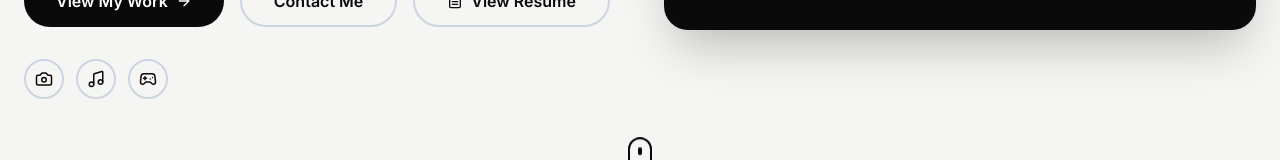
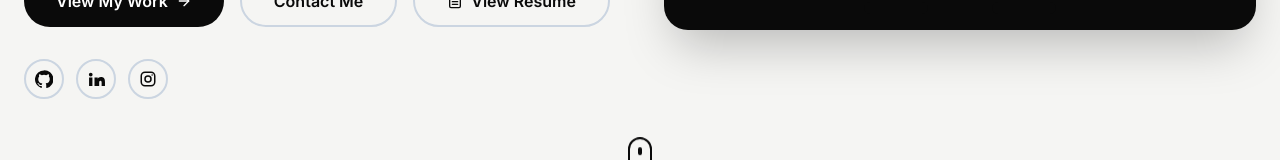
Before and after one commit to alifmassastronugroho/Portfolio, a Next.js app: page / in a window 1280 px wide. Shown: the part 576-736 px from the top of the page. Built offline with nearby package versions, Linux system fonts and the light colour scheme.

Commit message:
Clean Up

```diff
--- a/src/components/Contact.tsx
+++ b/src/components/Contact.tsx
@@ -1,7 +1,8 @@
 "use client";
 
 import { useScrollReveal } from "@/hooks/useScrollReveal";
-import { Camera, Music, Gamepad2, Mail, Send } from "lucide-react";
+import { Mail, Send } from "lucide-react";
+import { SocialIcon } from "./SocialIcons";
 import { useState } from "react";
 
 export default function Contact() {
@@ -59,9 +60,9 @@ export default function Contact() {
 
           <div className="flex gap-3 mb-4">
             {[
-              { icon: Camera, href: "https://github.com/alifmassastronugroho" },
-              { icon: Music, href: "https://www.linkedin.com/in/alif-mas-sastro-nugroho/" },
-              { icon: Gamepad2, href: "https://www.instagram.com/alifmassastronugroho/" },
+              { icon: "github" as const, href: "https://github.com/alifmassastronugroho" },
+              { icon: "linkedin" as const, href: "https://www.linkedin.com/in/alif-mas-sastro-nugroho/" },
+              { icon: "instagram" as const, href: "https://www.instagram.com/amsn_serve/" },
             ].map(({ icon: Icon, href }) => (
               <a
                 key={href}
@@ -70,13 +71,13 @@ export default function Contact() {
                 rel="noopener noreferrer"
                 className="w-12 h-12 rounded-full border-2 border-border flex items-center justify-center hover:border-primary hover:bg-primary hover:text-white transition-all"
               >
-                <Icon size={18} />
+                <SocialIcon name={Icon} size={18} />
               </a>
             ))}
           </div>
 
           <p className="text-sm text-muted flex items-center gap-2">
-            <Mail size={14} /> aminecodes1@gmail.com
+            <Mail size={14} /> alifmassastronugroho@gmail.com
           </p>
         </div>
 
@@ -109,7 +110,7 @@ export default function Contact() {
                   type="text"
                   value={form.firstName}
                   onChange={(e) => setForm({ ...form, firstName: e.target.value })}
-                  placeholder="Alif Mas Sastro Nugroho"
+                  placeholder="Your first name"
                   className="w-full bg-transparent border-b-2 border-border py-2 focus:border-accent outline-none transition-colors"
                   required
                 />
@@ -132,7 +133,7 @@ export default function Contact() {
                 type="email"
                 value={form.email}
                 onChange={(e) => setForm({ ...form, email: e.target.value })}
-                placeholder="your@email.com"
+                placeholder="alifmassastronugroho@email.com"
                 className="w-full bg-transparent border-b-2 border-border py-2 focus:border-accent outline-none transition-colors"
                 required
               />
--- a/src/components/Hero.tsx
+++ b/src/components/Hero.tsx
@@ -2,7 +2,8 @@
 
 import Image from "next/image";
 import { useTypingAnimation } from "@/hooks/useTypingAnimation";
-import { ArrowRight, FileText, Camera, Music, Gamepad2 } from "lucide-react";
+import { ArrowRight, FileText } from "lucide-react";
+import { SocialIcon } from "./SocialIcons";
 
 export default function Hero() {
   const roles = ["Frontend Developer", "Full Stack Developer", "Backend Developer"];
@@ -44,9 +45,9 @@ export default function Hero() {
 
           <div className="flex gap-3">
             {[
-              { icon: Camera, href: "https://github.com/alifmassastronugroho" },
-              { icon: Music, href: "https://www.linkedin.com/in/alif-mas-sastro-nugroho/" },
-              { icon: Gamepad2, href: "https://www.instagram.com/alifmassastronugroho/" },
+              { icon: "github" as const, href: "https://github.com/alifmassastronugroho" },
+              { icon: "linkedin" as const, href: "https://www.linkedin.com/in/alif-mas-sastro-nugroho-0886b2425/" },
+              { icon: "instagram" as const, href: "https://www.instagram.com/amsn_serve/" },
             ].map(({ icon: Icon, href }) => (
               <a
                 key={href}
@@ -55,7 +56,7 @@ export default function Hero() {
                 rel="noopener noreferrer"
                 className="w-10 h-10 rounded-full border-2 border-border flex items-center justify-center hover:border-primary hover:bg-primary hover:text-white transition-all"
               >
-                <Icon size={18} />
+                <SocialIcon name={Icon} size={18} />
               </a>
             ))}
           </div>
--- a/src/components/Process.tsx
+++ b/src/components/Process.tsx
@@ -44,7 +44,7 @@ export default function Process() {
           <span className="inline-block px-4 py-1.5 border border-border rounded-full text-xs tracking-wider text-muted mb-4">
             MY PROCESS
           </span>
-          <h2 className="text-5xl font-extrabold mb-4">How I Build</h2>
+          <h2 className="text-5xl font-extrabold mb-4">Bagaimana Saya Membangun Pengalaman Digital</h2>
           <p className="text-muted max-w-2xl">
             Dari ide sederhana hingga pengalaman digital yang matang, saya memadukan pengembangan, desain, dan pemikiran kreatif di setiap tahap.
           </p>
--- a/src/components/Skills.tsx
+++ b/src/components/Skills.tsx
@@ -50,7 +50,7 @@ export default function Skills() {
           <span className="inline-block px-4 py-1.5 border border-border rounded-full text-xs tracking-wider text-muted mb-4">
             Technical Stack
           </span>
-          <h2 className="text-5xl font-extrabold mb-4">MY SKILLSET</h2>
+          <h2 className="text-5xl font-extrabold mb-4">MY SKILLS</h2>
           <p className="text-muted max-w-2xl mx-auto">
             Gambaran menyeluruh tentang bahasa pemrograman, framework, basis data, dan konsep rekayasa yang saya kuasai.
           </p>
--- /dev/null
+++ b/src/components/SocialIcons.tsx
@@ -0,0 +1,38 @@
+type SocialIconProps = {
+  name: "github" | "linkedin" | "instagram";
+  size?: number;
+};
+
+export function SocialIcon({ name, size = 18 }: SocialIconProps) {
+  const commonProps = {
+    width: size,
+    height: size,
+    viewBox: "0 0 24 24",
+    fill: "currentColor",
+    "aria-hidden": true,
+  } as const;
+
+  if (name === "github") {
+    return (
+      <svg {...commonProps}>
+        <path d="M12 .5a12 12 0 0 0-3.79 23.39c.6.11.82-.26.82-.58v-2.05c-3.34.73-4.04-1.42-4.04-1.42-.55-1.4-1.34-1.77-1.34-1.77-1.09-.75.08-.73.08-.73 1.2.08 1.84 1.24 1.84 1.24 1.07 1.83 2.8 1.3 3.49.99.11-.77.42-1.3.76-1.6-2.67-.3-5.47-1.34-5.47-5.93 0-1.31.47-2.38 1.24-3.22-.12-.3-.54-1.52.12-3.17 0 0 1.01-.32 3.3 1.23a11.5 11.5 0 0 1 6 0c2.29-1.55 3.3-1.23 3.3-1.23.66 1.65.24 2.87.12 3.17.77.84 1.24 1.91 1.24 3.22 0 4.6-2.8 5.62-5.48 5.92.43.37.81 1.1.81 2.22v3.29c0 .32.22.69.83.57A12 12 0 0 0 12 .5Z" />
+      </svg>
+    );
+  }
+
+  if (name === "linkedin") {
+    return (
+      <svg {...commonProps}>
+        <path d="M4.98 3.5a2.5 2.5 0 1 0 0 5 2.5 2.5 0 0 0 0-5ZM2.75 10h4.46v11.25H2.75V10Zm7.25 0h4.28v1.54h.06c.6-1.14 2.06-2.34 4.24-2.34 4.54 0 5.38 2.99 5.38 6.88v5.17h-4.46v-4.58c0-1.09-.02-2.5-1.52-2.5-1.52 0-1.75 1.19-1.75 2.42v4.66H10V10Z" />
+      </svg>
+    );
+  }
+
+  return (
+    <svg {...commonProps}>
+      <rect width="18" height="18" x="3" y="3" rx="5" ry="5" fill="none" stroke="currentColor" strokeWidth="2" />
+      <circle cx="12" cy="12" r="4" fill="none" stroke="currentColor" strokeWidth="2" />
+      <circle cx="17.5" cy="6.5" r="1" />
+    </svg>
+  );
+}
```
